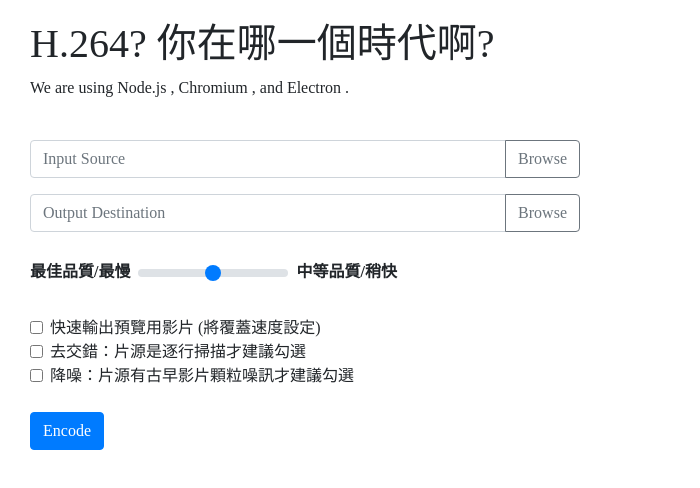
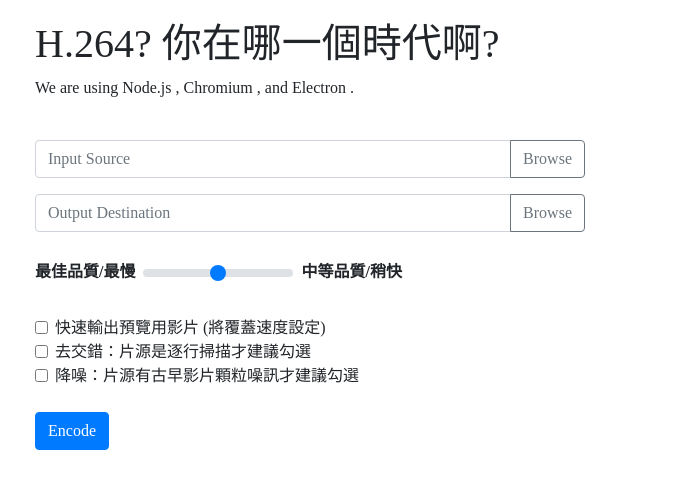
Before and after one commit to ytingyeu/ygogui, an Electron app: page app/html/index.html in a window 700 px wide. Drawn offline with Linux system fonts and the light colour scheme; no server answers.

Commit message:
UI minor adjust

```diff
--- a/app/css/indexStyle.css
+++ b/app/css/indexStyle.css
@@ -1,6 +1,6 @@
 body {
     font-family: Microsoft YaHei;
-    padding: 20px 30px 20px;
+    padding: 20px 35px;
 }
 
 
--- a/app/html/index.html
+++ b/app/html/index.html
@@ -13,6 +13,7 @@
 </head>
 
 <body>
+  <div class="title">
     <h1>H.264? 你在哪一個時代啊?</h1>
     <!-- All of the Node.js APIs are available in this renderer process. -->
     <p>
@@ -20,6 +21,7 @@
       Chromium <span id="chrome-version"></span>,
       and Electron <span id="electron-version"></span>.
     </p>
+</div>
 
   <br>
   <form class="form-group" id="encoding-form">
```
Lines whose indentation alone changed are shown as unchanged.
